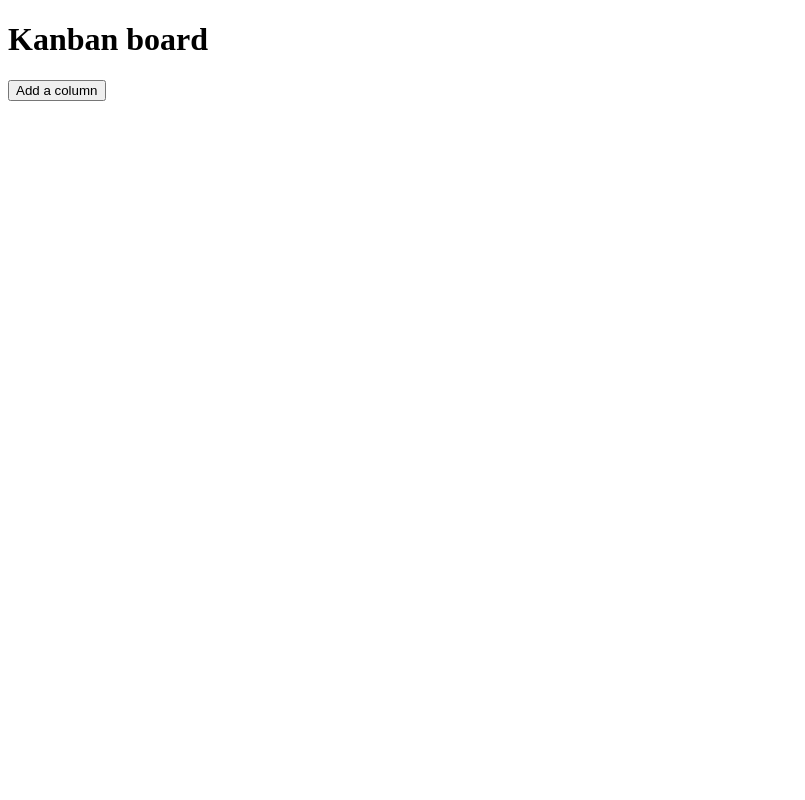
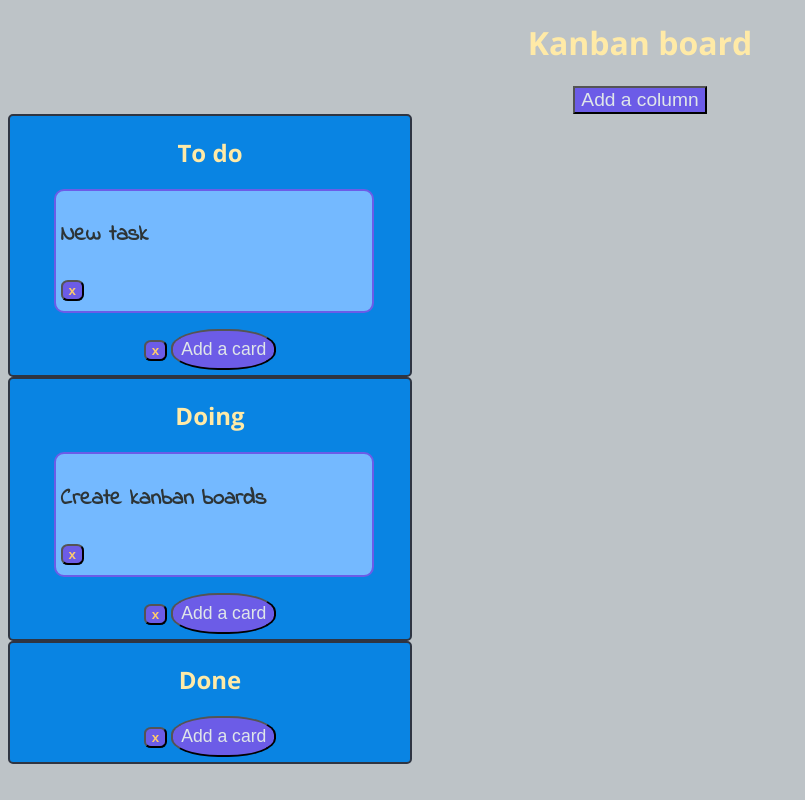
Before and after one commit to olorin44/11.6-simple-kanban, a website: page index.html in a window 1280 px wide. Shown: the whole page, without its empty margins (0-805 px from the left). Drawn offline with nearby package versions, Linux system fonts and the light colour scheme; files that its build step writes are made by us from their sources.

Commit message:
Add styles for buttons, change cards and board color

```diff
--- a/index.html
+++ b/index.html
@@ -3,7 +3,8 @@
 <head>
   <meta charset="utf-8">
   <title>Kanban board</title>
-  <link rel="stylesheet" href="style.css">
+  <link rel="stylesheet" href="css/style.css">
+  <link href="https://fonts.googleapis.com/css?family=Indie+Flower|Open+Sans:400,700" rel="stylesheet">
 </head>
 <body>
 	<div id="board" class="board">
@@ -16,7 +17,7 @@
     <div class="column">
       <h2 class="column-title">{{ name }}</h2>
       <ul id={{ id }} class="column-card-list"></ul>
-       <button class="btn-delete">X</button>
+       <button class="btn-delete">x</button>
       <button class="add-card">Add a card</button>
     </div>
   </script>
--- a/js/script.js
+++ b/js/script.js
@@ -80,11 +80,6 @@
 	    element: document.querySelector('#board .column-container')
 	};
 
-	addColumn: function(column) {
-	  this.element.appendChild(column.element);
-	  initSortable(column.id);
-	}
-
 	function initSortable(id) {
 	  var el = document.getElementById(id);
 	  var sortable = Sortable.create(el, {
--- a/sass/style.scss
+++ b/sass/style.scss
@@ -0,0 +1,70 @@
+body {
+	background-color: #bdc3c7;
+	font-family: 'Open Sans', sans-serif;
+}
+
+.board {
+	color: #ffeaa7;
+	text-align: center;
+}
+
+//buttons:
+
+.add-card {
+	background-color: #6c5ce7;
+	border-radius: 45%;
+	color: #dfe6e9;
+	font-size: 1.1em;
+	margin-bottom: 5px;
+	padding: 2%;
+
+	&:active {
+		color: #74b9ff;
+	}
+}
+
+.btn-delete {
+	background-color: #6c5ce7;
+	border-radius: 30%;
+	color: #fdcb6e;
+	font-weight: bold;
+
+	&:hover {
+		color: #d63031;
+		transform: rotate(360deg);
+		transition: .3s;
+	}
+}
+
+.create-column {
+	background-color: #6c5ce7;
+	color: #dfe6e9;
+	font-size: 1.2em;
+
+}
+
+//
+
+.column {
+	background-color: #0984e3;
+	border: 2px solid #2f3542;
+	border-radius: 5px;
+	width: 400px;
+
+	ul {
+		list-style-type: none;
+	}
+}
+
+.card {
+	background-color: #74b9ff;
+	border: 2px solid #6c5ce7;
+	border-radius: 10px;
+	color: #2d3436;
+	font-family: 'Indie Flower', cursive;
+	font-weight: bold;
+	font-size: 1.4em;
+	margin: 0 10% 2% 1%;
+	padding: 5px;
+	text-align: left;
+}
```
Also changed, not shown: css/style.css, 1 other file.
